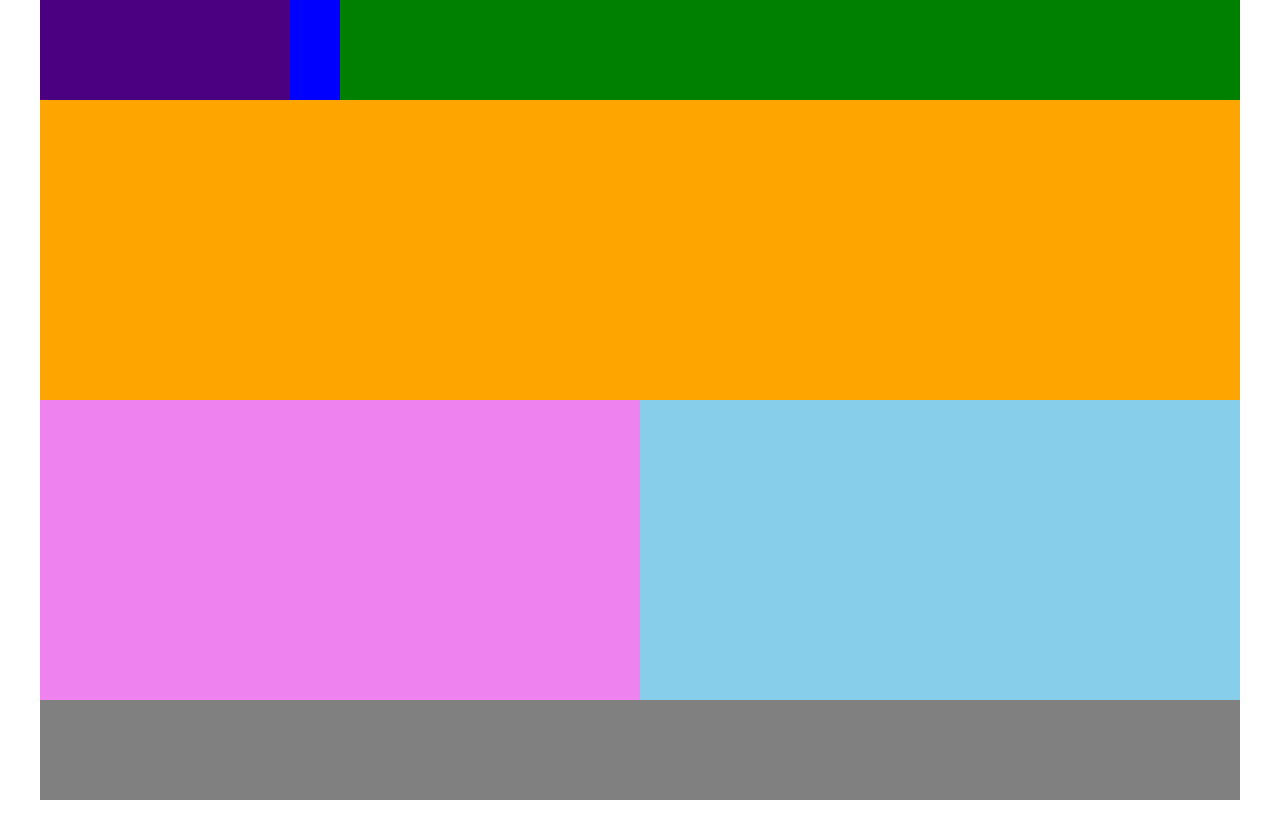
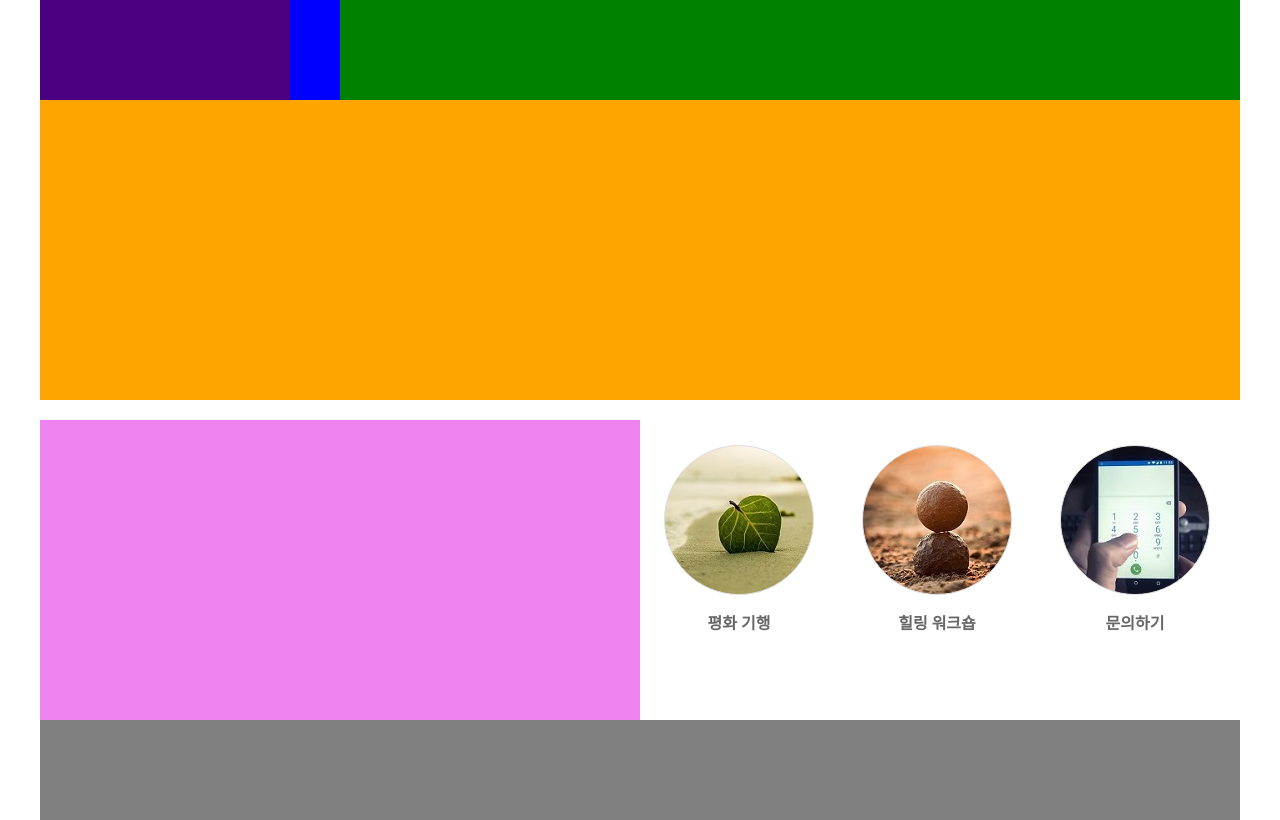
Before and after one commit to whaTTEE/HtmlCssJs, a plain HTML site: page index.html in a window 1280 px wide. Drawn offline with Linux system fonts and the light colour scheme.

Commit message:
링크
완료

```diff
--- a/index.html
+++ b/index.html
@@ -24,7 +24,26 @@
 
             </div>
             <div id="links">
-
+           <ul>
+            <li>
+                <a href="#">
+                    <span id="quick-icon1"></span>
+                    <p>평화 기행</p>
+                </a>
+            </li>
+            <li>
+             <a href="#">
+                <span id="quick-icon2"></span>
+                <p>힐링 워크숍</p>
+             </a>
+            </li>
+            <li>
+             <a href="#">
+                <span id="quick-icon3"></span>
+                <p>문의하기</p>
+             </a>
+            </li>
+           </ul>
             </div>
         </div>
         <footer>
--- a/style.css
+++ b/style.css
@@ -2,6 +2,7 @@
     margin: 0;
     padding: 0;
     box-sizing: border-box;
+    text-decoration: none;
 }
 #container {
     margin: 0 auto;
@@ -39,6 +40,7 @@ nav {
 #contents {
     width: 100%;
     height: 300px;
+    margin-top: 20px;
 }
 
 #tabMenu {
@@ -51,7 +53,42 @@ nav {
     float: right;
     width: 600px;
     height: 100%;
-    background-color: skyblue;
+   margin-top: 15px;
+}
+#links ul {
+    padding: 0;
+    overflow: hidden;
+    list-style: none;
+}
+#links ul li {
+    float: left;
+    width: 33%;
+    text-align: center;
+    margin: 10px 0;
+}
+#links ul li a span {
+display:block;
+margin:0 auto;
+width: 150px;
+height: 150px;
+border-radius: 100%;
+border: 1px solid #ddd;
+line-height: 150px;
+}
+#quick-icon1 {
+    background-image:url(images/icon-1.jpg);
+}
+#quick-icon2 {
+    background-image:url(images/icon-2.jpg);
+}
+#quick-icon3 {
+    background-image:url(images/icon-3.jpg);
+}
+
+#links ul li a p{
+    margin-top: 15px;
+    font-weight: 600;
+    color: #666;
 }
 footer {
     width: 100%;
```
Also changed, not shown: images/icon-1.jpg (added), images/icon-2.jpg (added), images/icon-3.jpg (added), images/img-1.jpg (added), images/img-2.jpg (added), images/img-3.jpg (added), images/photo-1.jpg (added), images/photo-2.jpg (added), images/photo-3.jpg (added), images/sns-1.png (added), images/sns-2.png (added), images/sns-3.png (added).
